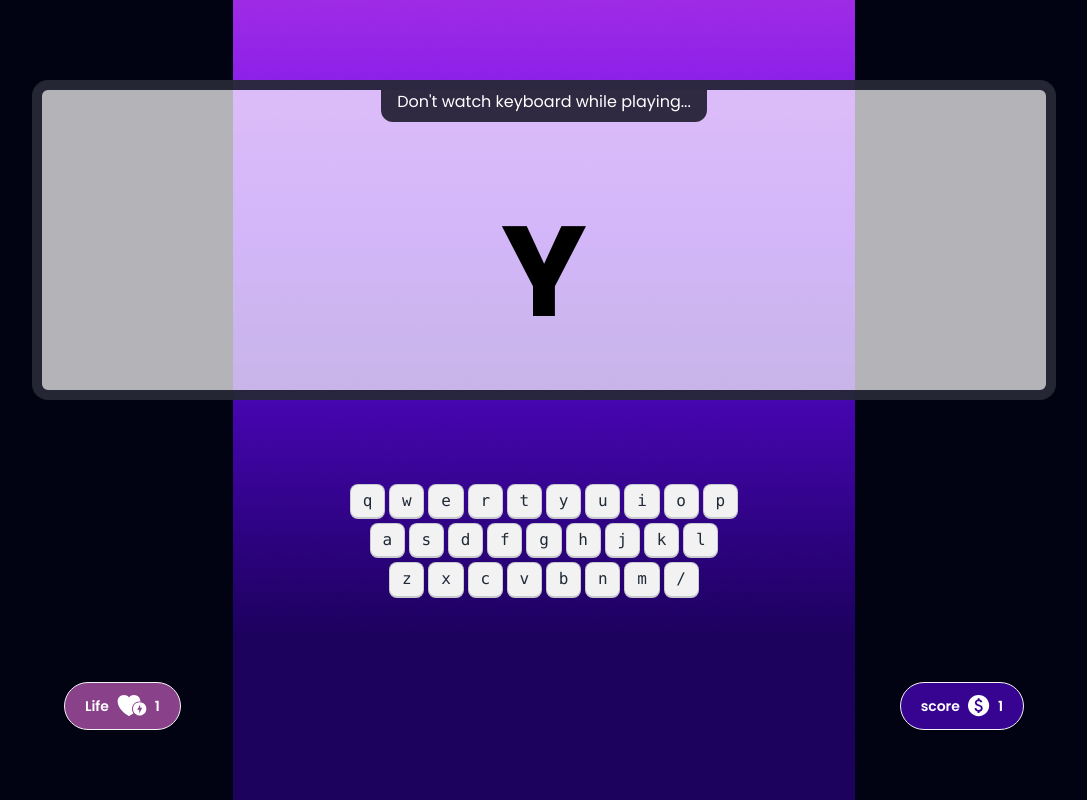
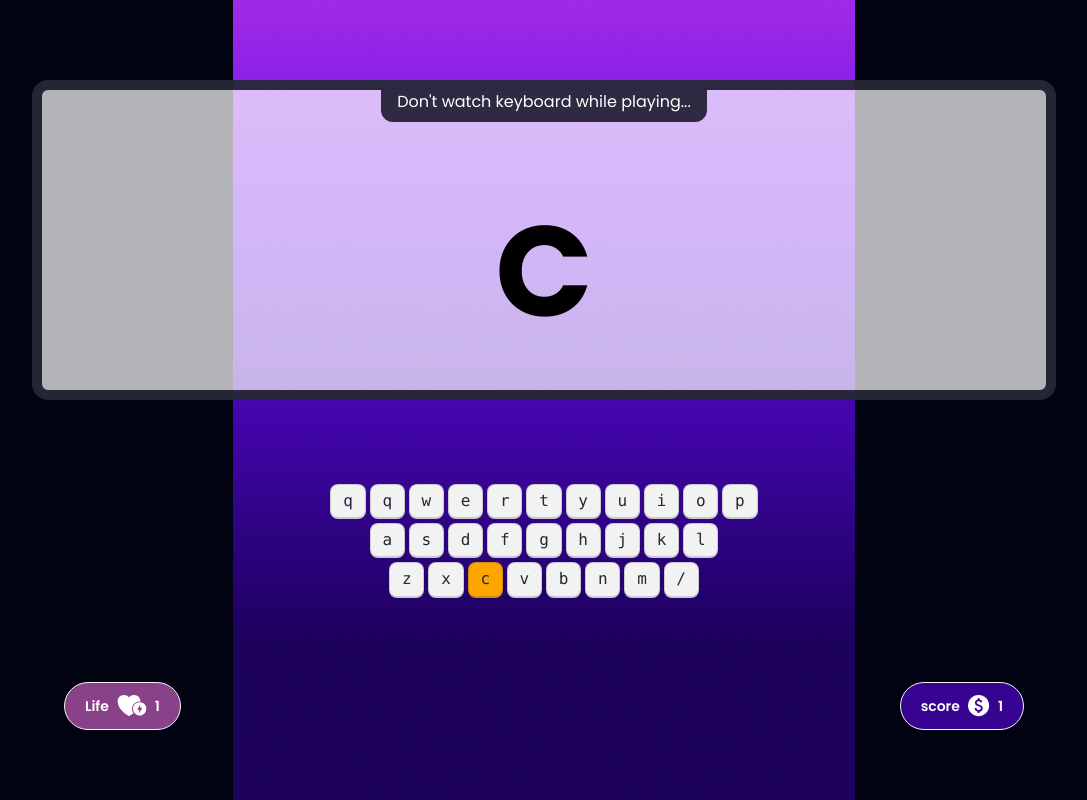
Before and after one commit to Abdullalimon/Gamming-clash, a plain HTML site: page index.html in a window 1280 px wide. Both pictures are taken after a click on the button "Play Now". Shown: the whole page, without its empty margins (96-1183 px from the left). Drawn offline with nearby package versions, Linux system fonts and the light colour scheme.

Commit message:
commit all done work

```diff
--- a/index.html
+++ b/index.html
@@ -29,44 +29,45 @@
             <p class="bg-[#2F2941] text-white px-4 pb-2 rounded-b-xl">Don't watch keyboard while playing...</p>
           </div>
           <div class="flex justify-center items-center h-full">
-            <p class="text-9xl font-bold text-black">Y</p>
+            <p id="current-alphabet" class="text-9xl font-bold text-black uppercase">Y</p>
           </div>
         </div>
         <!-- keyboard start-->
 
         <div>
           <div class="flex justify-center gap-1 my-1 w-full">
-            <kbd class="kbd">q</kbd>
-            <kbd class="kbd">w</kbd>
-            <kbd class="kbd">e</kbd>
-            <kbd class="kbd">r</kbd>
-            <kbd class="kbd">t</kbd>
-            <kbd class="kbd">y</kbd>
-            <kbd class="kbd">u</kbd>
-            <kbd class="kbd">i</kbd>
-            <kbd class="kbd">o</kbd>
-            <kbd class="kbd">p</kbd>
+            <kbd id="q" class="kbd">q </kbd>
+            <kbd id="q" class="kbd">q </kbd>
+            <kbd id="w" class="kbd">w </kbd>
+            <kbd id="e" class="kbd">e </kbd>
+            <kbd id="r" class="kbd">r </kbd>
+            <kbd id="t" class="kbd">t </kbd>
+            <kbd id="y" class="kbd">y </kbd>
+            <kbd id="u" class="kbd">u </kbd>
+            <kbd id="i" class="kbd">i </kbd>
+            <kbd id="o" class="kbd">o </kbd>
+            <kbd id="p" class="kbd">p </kbd>
           </div>
           <div class="flex justify-center gap-1 my-1 w-full">
-            <kbd class="kbd">a</kbd>
-            <kbd class="kbd">s</kbd>
-            <kbd class="kbd">d</kbd>
-            <kbd class="kbd">f</kbd>
-            <kbd class="kbd">g</kbd>
-            <kbd class="kbd">h</kbd>
-            <kbd class="kbd">j</kbd>
-            <kbd class="kbd">k</kbd>
-            <kbd class="kbd">l</kbd>
+            <kbd id="a" class="kbd">a</kbd>
+            <kbd id="s" class="kbd">s</kbd>
+            <kbd id="d" class="kbd">d</kbd>
+            <kbd id="f" class="kbd">f</kbd>
+            <kbd id="g" class="kbd">g</kbd>
+            <kbd id="h" class="kbd">h</kbd>
+            <kbd id="j" class="kbd">j</kbd>
+            <kbd id="k" class="kbd">k</kbd>
+            <kbd id="l" class="kbd">l</kbd>
           </div>
           <div class="flex justify-center gap-1 my-1 w-full">
-            <kbd class="kbd">z</kbd>
-            <kbd class="kbd">x</kbd>
-            <kbd class="kbd">c</kbd>
-            <kbd class="kbd">v</kbd>
-            <kbd class="kbd">b</kbd>
-            <kbd class="kbd">n</kbd>
-            <kbd class="kbd">m</kbd>
-            <kbd class="kbd">/</kbd>
+            <kbd id="z" class="kbd">z</kbd>
+            <kbd id="x" class="kbd">x</kbd>
+            <kbd id="c" class="kbd">c</kbd>
+            <kbd id="v" class="kbd">v</kbd>
+            <kbd id="b" class="kbd">b</kbd>
+            <kbd id="n" class="kbd">n</kbd>
+            <kbd id="m" class="kbd">m</kbd>
+            <kbd id="/" class="kbd">/</kbd>
           </div>
 
         </div>
--- a/scripts/alpha.js
+++ b/scripts/alpha.js
@@ -5,9 +5,17 @@
 //     const playGroundSection = document.getElementById('play-ground');
 //     playGroundSection.classList.remove('hidden');
 // }
+function continueGame(){
+  const alphabet = getRandomAlphabet();
+  console.log('your alphabets:',alphabet);
 
+  const currentAlphabetElement = document.getElementById('current-alphabet');
+  currentAlphabetElement.innerText = alphabet;
+  setBackgroundColorById(alphabet);
+}
 
 function play(){
     hideElementById('start-page');
     showElementById('play-ground');
+    continueGame()
 }
--- a/scripts/utility.js
+++ b/scripts/utility.js
@@ -7,3 +7,20 @@ function showElementById(elementId){
     const element = document.getElementById(elementId);
     element.classList.remove('hidden');
 }
+
+function setBackgroundColorById(elementId){
+const element = document.getElementById(elementId);
+element.classList.add('bg-[#FFA500]')
+}
+
+function getRandomAlphabet(){
+    const alphabetString = 'abcdefghijklmnopqrstuvwxyz';
+    const alphabets = alphabetString.split('');
+    // console.log(alphabets);
+
+    const randomNumber = Math.random()* 25;
+    const index = Math.round(randomNumber);
+    const alphabet = alphabets[index];
+    // console.log(index,alphabet);
+    return alphabet;
+}
```
